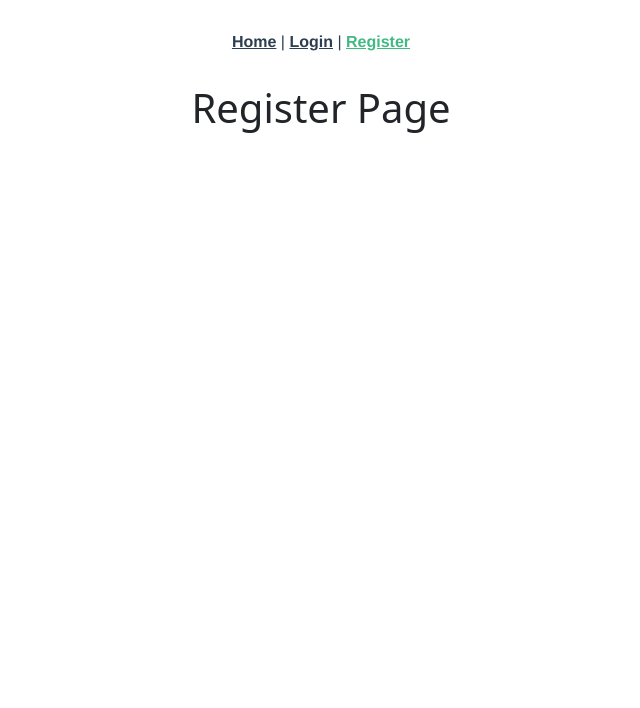
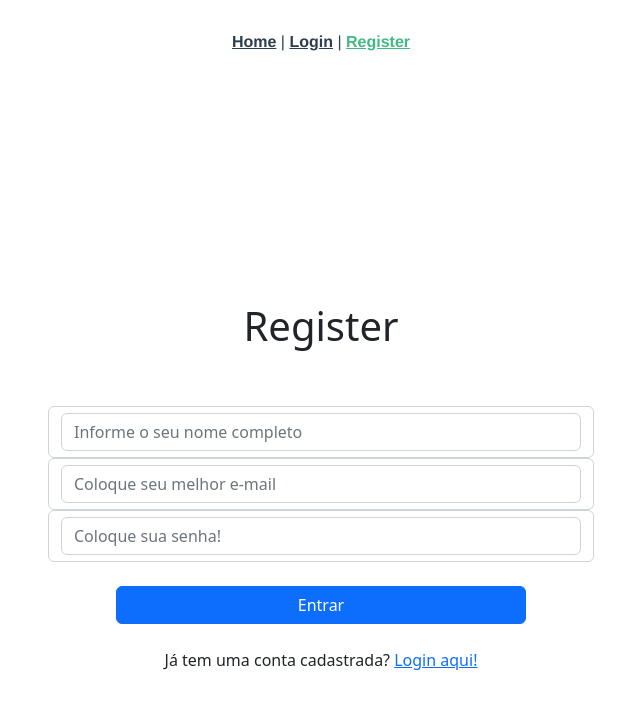
Before and after one commit to Fulozz/Auth_Vue_Node, a Vue app in the folder frontend/authentication-app-vue/: page /register in a window 1280 px wide. Shown: the top 708 px of the page, without its empty margins (319-959 px from the left). Built offline with nearby package versions, Linux system fonts and the light colour scheme.

Commit message:
Atualização nos components de registro e login
Personalização inicial dos paineis de login e de registro.

Inicio da logica de Login e verificação, e de cadastro.

```diff
--- a/frontend/authentication-app-vue/jsconfig.json
+++ b/frontend/authentication-app-vue/jsconfig.json
@@ -2,7 +2,6 @@
   "compilerOptions": {
     "target": "es5",
     "module": "esnext",
-    "jsx": "preserve",
     "baseUrl": "./",
     "moduleResolution": "node",
     "paths": {
--- a/frontend/authentication-app-vue/package.json
+++ b/frontend/authentication-app-vue/package.json
@@ -13,6 +13,7 @@
     "axios": "^1.1.3",
     "bootstrap": "^5.2.2",
     "core-js": "^3.8.3",
+    "nprogress": "^0.2.0",
     "sweetalert": "^2.1.2",
     "vue": "^2.6.14",
     "vue-jwt-decode": "^0.1.0",
--- a/frontend/authentication-app-vue/src/components/auth-components/login/LoginComponent.vue
+++ b/frontend/authentication-app-vue/src/components/auth-components/login/LoginComponent.vue
@@ -2,39 +2,43 @@
     <div class="container">
         <div class="row">
             <div class="col-lg-6 offset-lg-3 col-sm-10 offset-sm-1">
-                <form class="text-center border border-primary p-5"
+                <form class="text-center"
                         v-on:submit.prevent="loginSubmitUserForm()">
+                        <h1  class="p-5">Login</h1>
                     <!--INICIO DO BLOCO: E-mail -->
-                    <div class="form-group">
-                        <label for="email">
+                        <label class="form-control" for="email">
                             <input
                                 type="email"
                                 id="email"
                                 name="email"
-                                class="form-control mb-5"
+                                class="form-control"
                                 placeholder="Digite seu email"
                                 v-model="loginForm.email"
                                 />
                         </label>
-                    </div>
                     <!--FIM DO BLOCO: E-mail -->
                     <!--INICIO DO BLOCO: PASSWORD  -->
-                    <div  class="form-group">
-                        <label for="password">
+                        <label class="form-control" for="password" style="height: auto!important">
                             <input
                                 type="password"
                                 id="password"
                                 name="password"
-                                class="form-control mb-5"
+                                class="form-control"
                                 placeholder="Digite sua senha"
                                 v-model="loginForm.password"
                                 />
                             </label>
-                        </div>
                     <!--FIM DO BLOCO: PASSWORD-->
+                    <!--INICIO DO BLOCO: BOTAO SUMIT-->
+                    <Center>
+                        <button @click="submitLoginUser" class="btn btn-primary w-75 my-4">
+                            Entrar
+                        </button>
+                    </Center>
+                    <!--FIM DO BLOCO: BOTAO SUMIT-->
                     <p class="center">
                                 Não tem uma conta cadastrada?
-                        <router-link to="/register"> Cadastre Aqui!</router-link>
+                        <router-link to="/register"> Cadastre aqui!</router-link>
                     </p>
                 </form>
             </div>
@@ -56,6 +60,9 @@ export default {
   },
   methods: {
     loginSubmitUserForm() { },
+    async submitLoginUser() {
+      return { };
+    },
   },
 };
 </script>
--- a/frontend/authentication-app-vue/src/components/auth-components/register/RegisterComponent.vue
+++ b/frontend/authentication-app-vue/src/components/auth-components/register/RegisterComponent.vue
@@ -1,8 +1,60 @@
 <template>
-    <div class="row text-center">
-        <h1>
-            Register Page
-        </h1>
+    <div class="container">
+      <div class="row">
+          <div class="col-lg-6 offset-lg-3 col-sm-10 offset-sm-1">
+            <form
+            class="text-center"
+            v-on:submit.prevent="registerSubmitUserForm()">
+            <h1 class="p-5">Register</h1>
+            <!--INICIO DO BLOCO: NAME  -->
+            <label for="name" class="form-control">
+              <input
+                type="text"
+                name="name"
+                id="name"
+                class="form-control"
+                v-model="registerForm.name"
+                placeholder="Informe o seu nome completo"
+                />
+            </label>
+            <!--FIM DO BLOCO: NAME  -->
+            <!--INICIO DO BLOCO: E-MAIL  -->
+            <label for="email" class="form-control">
+              <input
+                type="email"
+                name="email"
+                id="email"
+                class="form-control"
+                v-model="registerForm.email"
+                placeholder="Coloque seu melhor e-mail"
+                />
+            </label>
+            <!--FIM DO BLOCO: E-MAIL-->
+            <!--INICIO DO BLOCO: PASSWORD-->
+            <label for="password" class="form-control">
+              <input
+                type="password"
+                name="password"
+                id="password"
+                class="form-control mb5"
+                v-model="registerForm.password"
+                placeholder="Coloque sua senha!">
+            </label>
+            <!--FIM DO BLOCO: PASSWORD  -->
+            <!--INICIO DO BLOCO: BOTAO SUMIT-->
+            <Center>
+                <button @click="submitRegisterUser()" class="btn btn-primary w-75 my-4">
+                      Entrar
+                </button>
+            </Center>
+            <!--FIM DO BLOCO: BOTAO SUMIT-->
+              <p class="center">
+                  Já tem uma conta cadastrada?
+                  <router-link to="/login"> Login aqui!</router-link>
+              </p>
+            </form>
+        </div>
+      </div>
     </div>
 </template>
 
@@ -11,8 +63,26 @@ export default {
   name: 'RegisterComponent',
   data() {
     return {
-
+      registerForm: {
+        name: null,
+        email: null,
+        password: null,
+      },
     };
+  },
+  methods: {
+    registerSubmitUserForm() { },
+    async submitRegisterUser() {
+      return { };
+    },
   },
 };
 </script>
+
+<style scoped>
+    form{
+        margin-top: 70px;
+        height: auto;
+        padding-top: 100px !important;
+    }
+</style>
```
Also changed, not shown: frontend/authentication-app-vue/src/views/pages/home/HomeView.vue (+5 -5 lines), frontend/authentication-app-vue/src/views/pages/login/LoginView.vue (+5 -5 lines), frontend/authentication-app-vue/src/views/pages/register/RegisterView.vue (+5 -5 lines), frontend/authentication-app-vue/.eslintrc.js, 1 other file (tests, documents, lock files or other folders).
